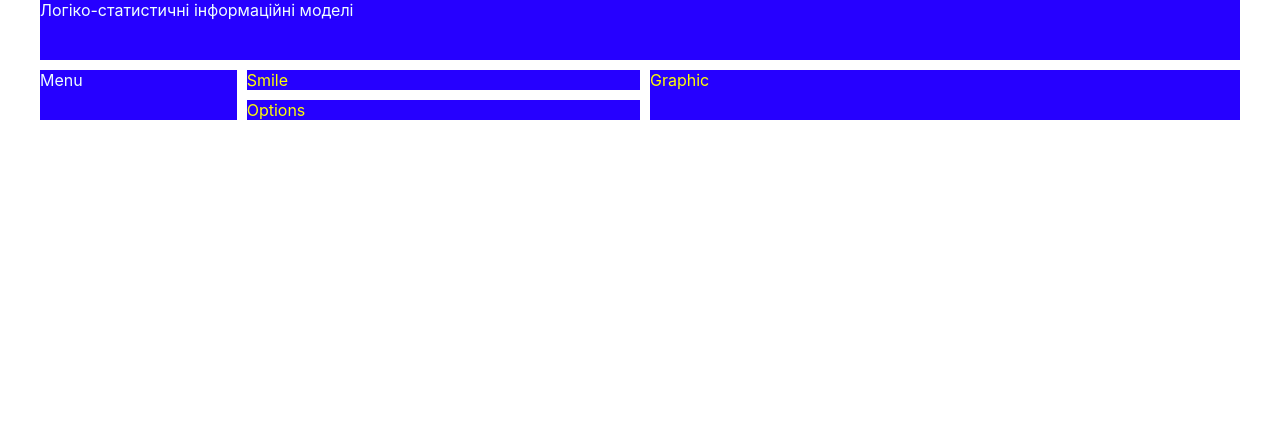
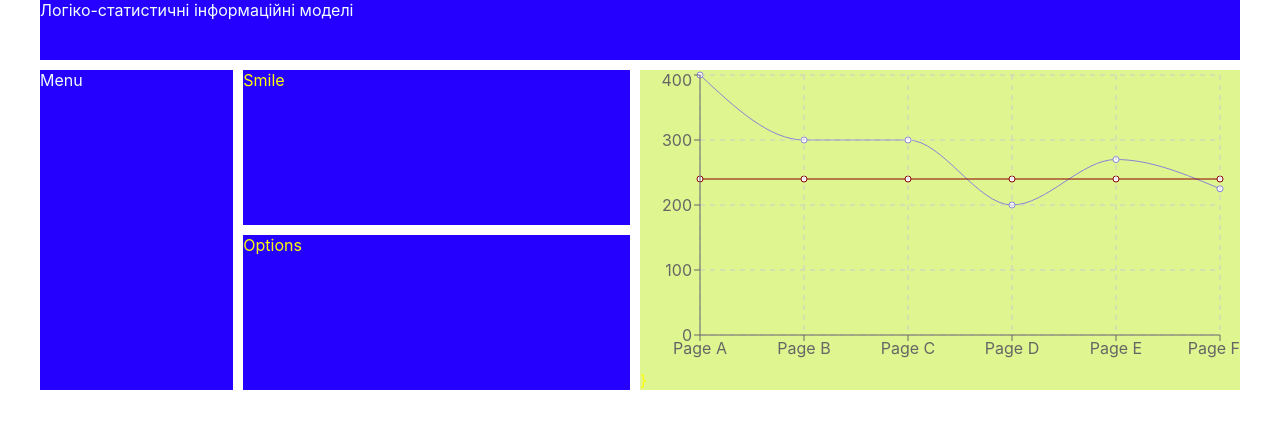
Before and after one commit to vetal0352/lsim, a React (Create React App) app: page / in a window 1280 px wide. Shown: the top 428 px of the page. Built offline with nearby package versions, Linux system fonts and the light colour scheme.

Commit message:
2021-01-31 changed graphic

```diff
--- a/package.json
+++ b/package.json
@@ -9,6 +9,7 @@
     "react": "^17.0.1",
     "react-dom": "^17.0.1",
     "react-scripts": "4.0.1",
+    "recharts": "^2.0.4",
     "web-vitals": "^0.2.4"
   },
   "scripts": {
--- a/src/components/Graphic.css
+++ b/src/components/Graphic.css
@@ -1,5 +1,5 @@
 .app-graphic {
     grid-area: g;
-    background-color: rgb(38, 0, 255);
+    background-color: rgb(223, 245, 143);
     color: yellow;
 }
--- a/src/components/Graphic.jsx
+++ b/src/components/Graphic.jsx
@@ -1,10 +1,31 @@
 import React from 'react';
+import { LineChart, Line, CartesianGrid, XAxis, YAxis, Tooltip, Legend } from 'recharts';
 import "./Graphic.css"
+
+const data = [
+  { name: 'Page A', uv: 400, pv: 240, amt: 2400 },
+  { name: 'Page B', uv: 300, pv: 240, amt: 2400 },
+  { name: 'Page C', uv: 300, pv: 240, amt: 2400 },
+  { name: 'Page D', uv: 200, pv: 240, amt: 2400 },
+  { name: 'Page E', uv: 270, pv: 240, amt: 2400 },
+  { name: 'Page F', uv: 225, pv: 240, amt: 2400 },
+];
+
+const renderLineChart = (
+  <LineChart width={600} height={300} data={data} margin={{ top: 5, right: 20, bottom: 5, left: 0 }}>
+    <Line type="monotone" dataKey="uv" stroke="#8884d8" />
+    <Line type="monotone" dataKey="pv" stroke="#880000" />
+    <CartesianGrid stroke="#ccc" strokeDasharray="5 5" />
+    <XAxis dataKey="name" />
+    <YAxis />
+    <Tooltip />
+  </LineChart>
+);
 
 const Graphic = () => {
     return (
       <div className="app-graphic">
-        Graphic
+        {renderLineChart}}
       </div>
     );
   }
```
